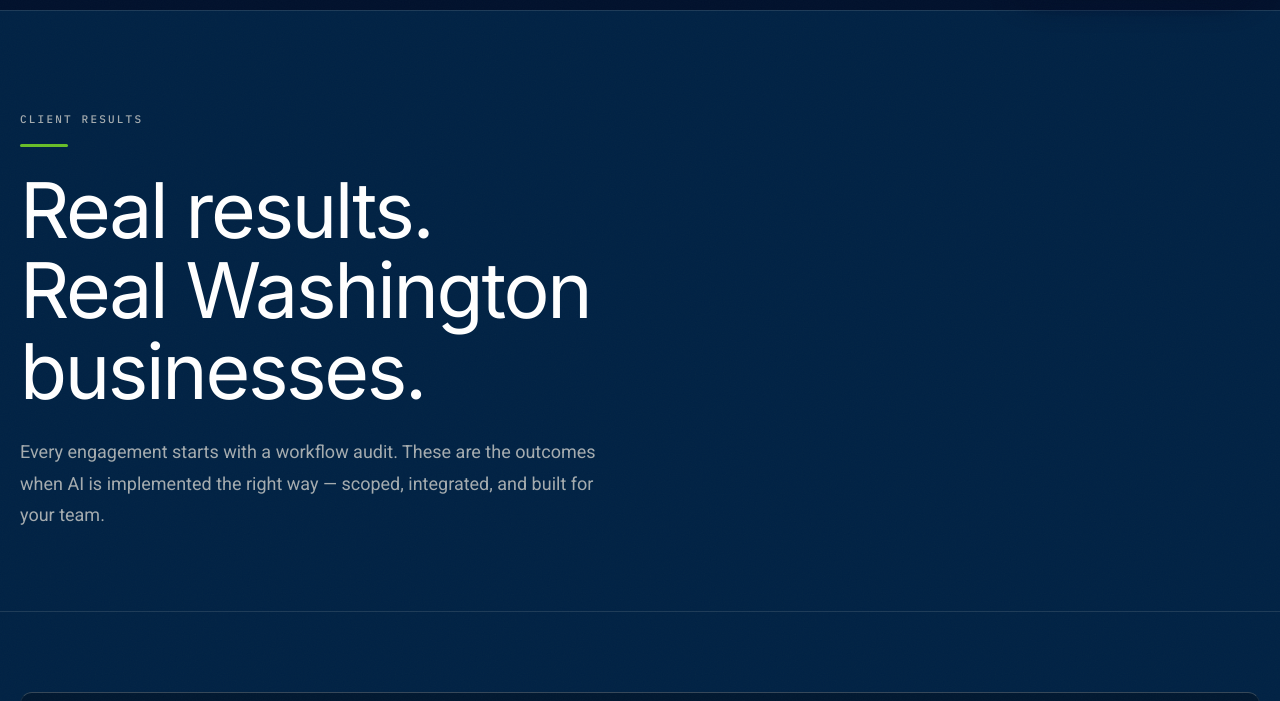
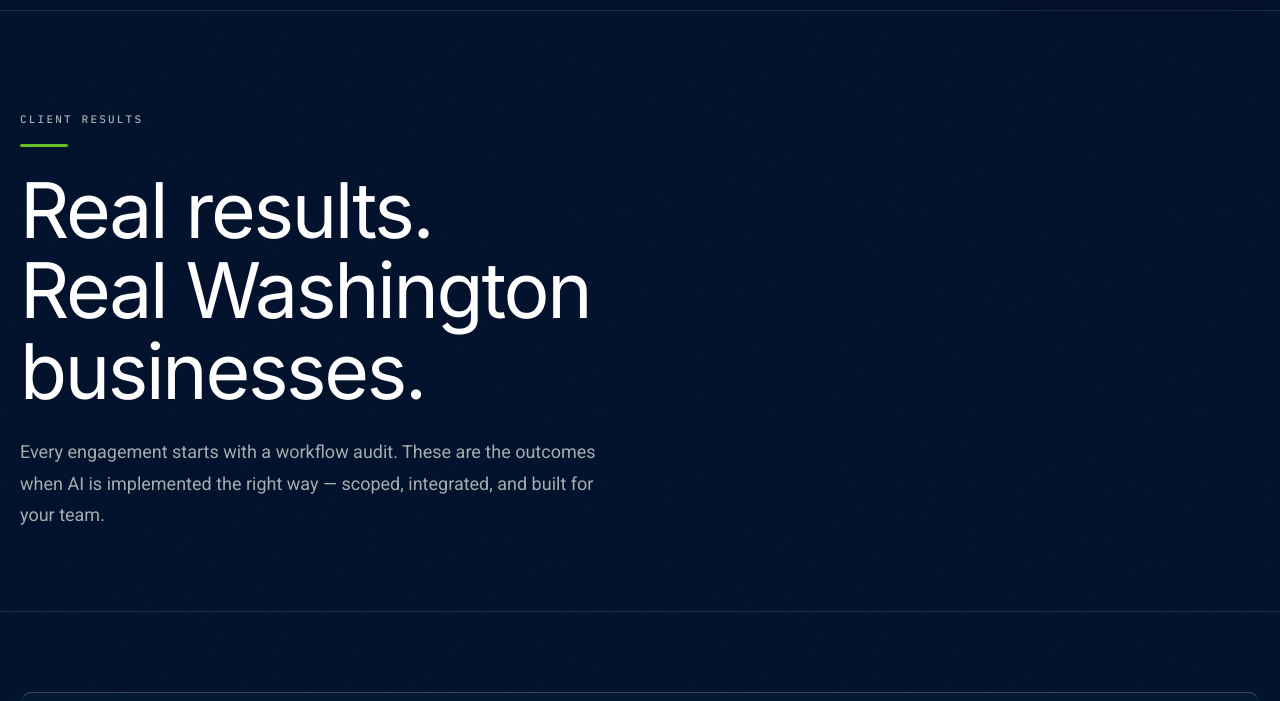
Before and after one commit to rayvsnhat/agent425, a website: page case-studies.html in a window 1280 px wide. Both pictures are taken after a click on the button "Toggle dark/light mode". Shown: the part 62-763 px from the top of the page. Drawn offline with nearby package versions, Linux system fonts and the light colour scheme.

Commit message:
Revert "Change dark mode background to #002244 for Brave iOS status bar fix"
This reverts commit df8f09fafb89374d0f0fdabf0bfa5e34e1d9808b.

```diff
--- a/case-studies.html
+++ b/case-studies.html
@@ -20,7 +20,7 @@
       --border-t:rgba(165,172,175,0.45); --border-s:rgba(165,172,175,0.2); --border-b:rgba(165,172,175,0.07);
     }
     .dark {
-      --bg:#002244; --text:#FFFFFF; --text-secondary:#A5ACAF;
+      --bg:#00112b; --text:#FFFFFF; --text-secondary:#A5ACAF;
       --surface:#001830;
       --border:rgba(165,172,175,0.18); --border-strong:rgba(165,172,175,0.3);
       --border-t:rgba(165,172,175,0.32); --border-s:rgba(165,172,175,0.13); --border-b:rgba(165,172,175,0.04);
```
Also changed, not shown: home-services.html (+1 -1 lines), index.html (+1 -1 lines), insights.html (+1 -1 lines), insights/ai-dispatch-routing.html (+1 -1 lines), insights/ai-intake-law-firms.html (+1 -1 lines), insights/ai-legal-research-guide.html (+1 -1 lines), insights/missed-calls-hvac.html (+1 -1 lines), insights/workflow-audit-guide.html (+1 -1 lines), law-firms.html (+1 -1 lines).
